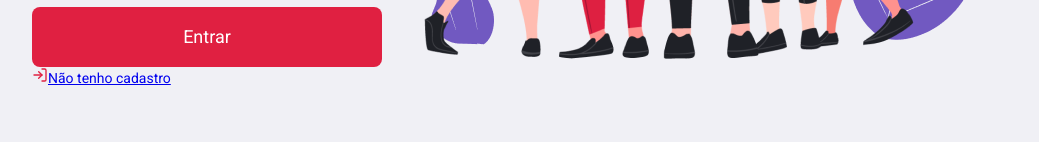
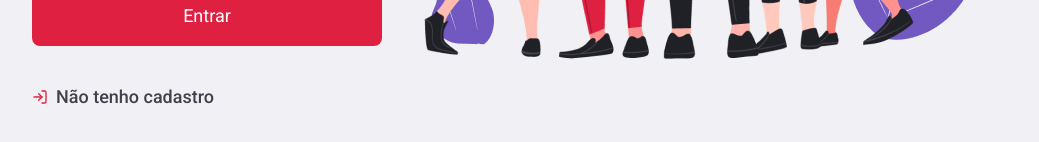
Before and after one commit to thamirisbalbi/omnistack-frontend-react, a React (Create React App) app: page / in a window 1280 px wide. Shown: the part 628-770 px from the top of the page, without its empty margins (120-1159 px from the left). Built offline with nearby package versions, Linux system fonts and the light colour scheme.

Commit message:
Coloca em Link className chamando back-link

```diff
--- a/src/pages/login/index.js
+++ b/src/pages/login/index.js
@@ -20,8 +20,7 @@ export default function Login() {
 
                 <input placeholder="Sua ID" />
                 <button className='button' type="submit">Entrar</button>
-
-                <Link to="/register">
+                <Link className="back-link" to="/register">
                     <FiLogIn size={16} color="#E02041" />
                     Não tenho cadastro
                 </Link>
```
